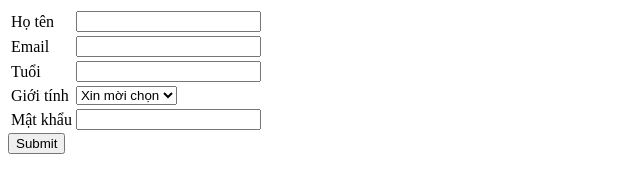
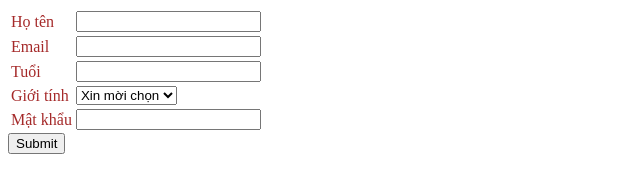
Before and after one commit to tathuylinh1009/tathuylinh1009.github.io, a plain HTML site: page week3/form.html in a window 1280 px wide. Shown: the whole page, without its empty margins (0-640 px from the left). Drawn offline with Linux system fonts and the light colour scheme.

Commit message:
Update form.html

```diff
--- a/week3/form.html
+++ b/week3/form.html
@@ -4,6 +4,11 @@
     <title>Form Demo</title>
 </head>
 <body>
+    <style>
+        label {
+            color:brown;
+        }
+    </style>
     <form action="">
         <table>
             <tr>
```
